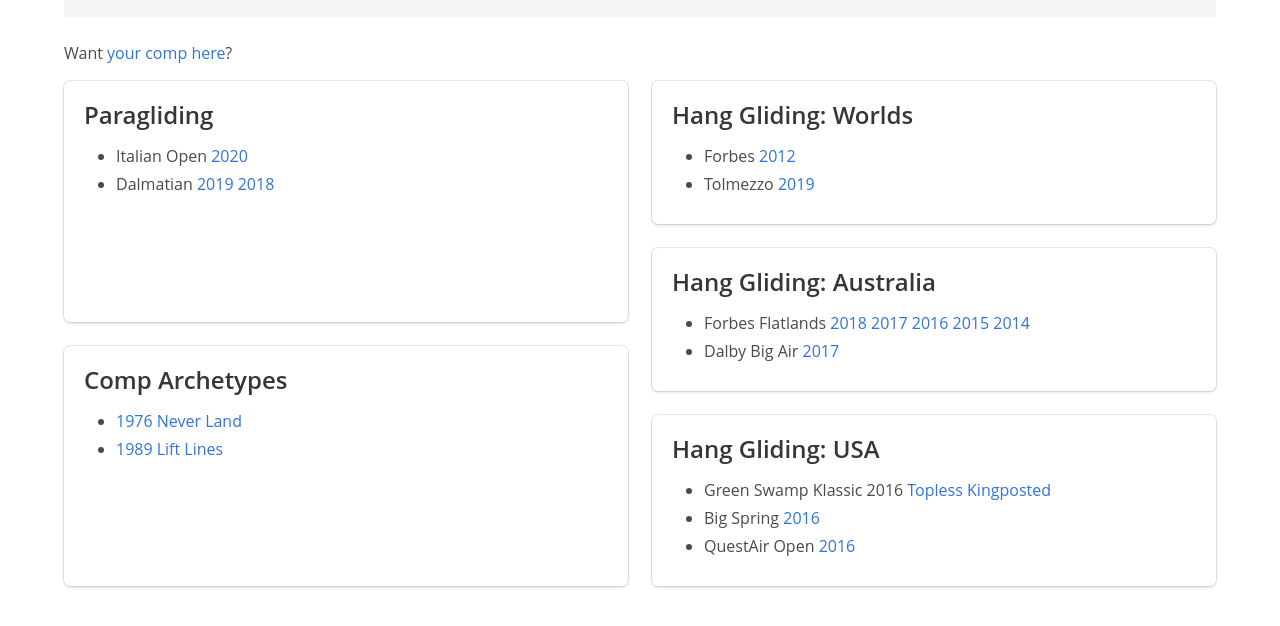
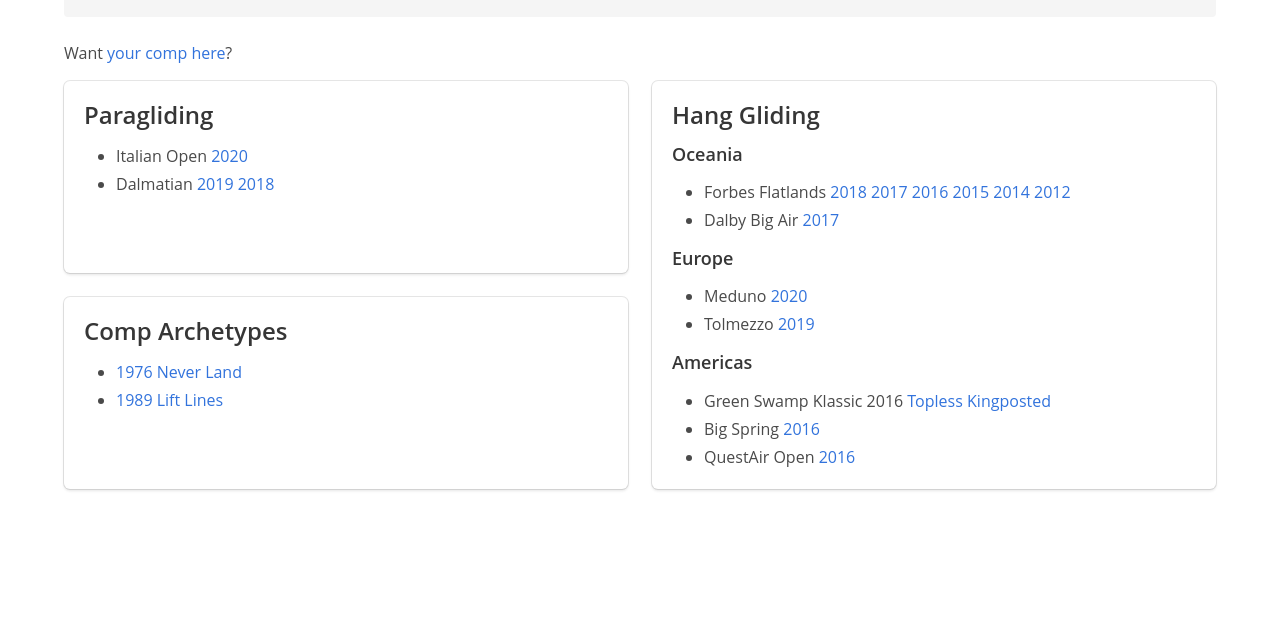
Before and after one commit to FlareTiming/flaretiming, a plain HTML site: page index.html in a window 1280 px wide. Shown: the part 168-794 px from the top of the page. Drawn offline with nearby package versions, Linux system fonts and the light colour scheme.

Commit message:
Add 2020-meduno, group HG by region.

```diff
--- a/index.html
+++ b/index.html
@@ -83,23 +83,8 @@
     <div class="tile">
       <div class="tile is-parent is-vertical">
         <div class="tile is-child box">
-          <h3>Hang Gliding: Worlds</h3>
-          <p>
-            <ul>
-              <li>
-                Forbes
-                <a href="http://2012-forbes.flaretiming.com">2012</a>
-              </li>
-              <li>
-                Tolmezzo
-                <a href="http://2019-italy.flaretiming.com">2019</a>
-              </li>
-              <ul>
-          </p>
-        </div>
-        <div class="tile is-child box">
-          <h3>Hang Gliding: Australia</h3>
-          <p>
+          <h3>Hang Gliding</h33>
+          <h5>Oceania</h5>
           <ul>
             <li>
                 Forbes Flatlands
@@ -108,16 +93,24 @@
                 <a href="http://2016-forbes.flaretiming.com">2016</a>
                 <a href="http://2015-forbes.flaretiming.com">2015</a>
                 <a href="http://2014-forbes.flaretiming.com">2014</a>
+                <a href="http://2012-forbes.flaretiming.com">2012</a>
             </li>
             <li>
                 Dalby Big Air <a href="http://2017-dalby.flaretiming.com">2017</a>
             </li>
+          </ul>
+          <h5>Europe</h5>
           <ul>
-          </p>
-        </div>
-        <div class="tile is-child box">
-          <h3>Hang Gliding: USA</h3>
-          <p>
+            <li>
+                Meduno
+                <a href="http://2020-meduno.flaretiming.com">2020</a>
+            </li>
+            <li>
+                Tolmezzo
+                <a href="http://2019-italy.flaretiming.com">2019</a>
+            </li>
+          </ul>
+          <h5>Americas</h5>
           <ul>
             <li>
                 Green Swamp Klassic 2016
@@ -132,8 +125,7 @@
                 QuestAir Open
                 <a href="http://2016-quest.flaretiming.com">2016</a>
             </li>
-            <ul>
-          </p>
+          </ul>
         </div>
       </div>
     </div>
```
Lines whose indentation alone changed are shown as unchanged.
